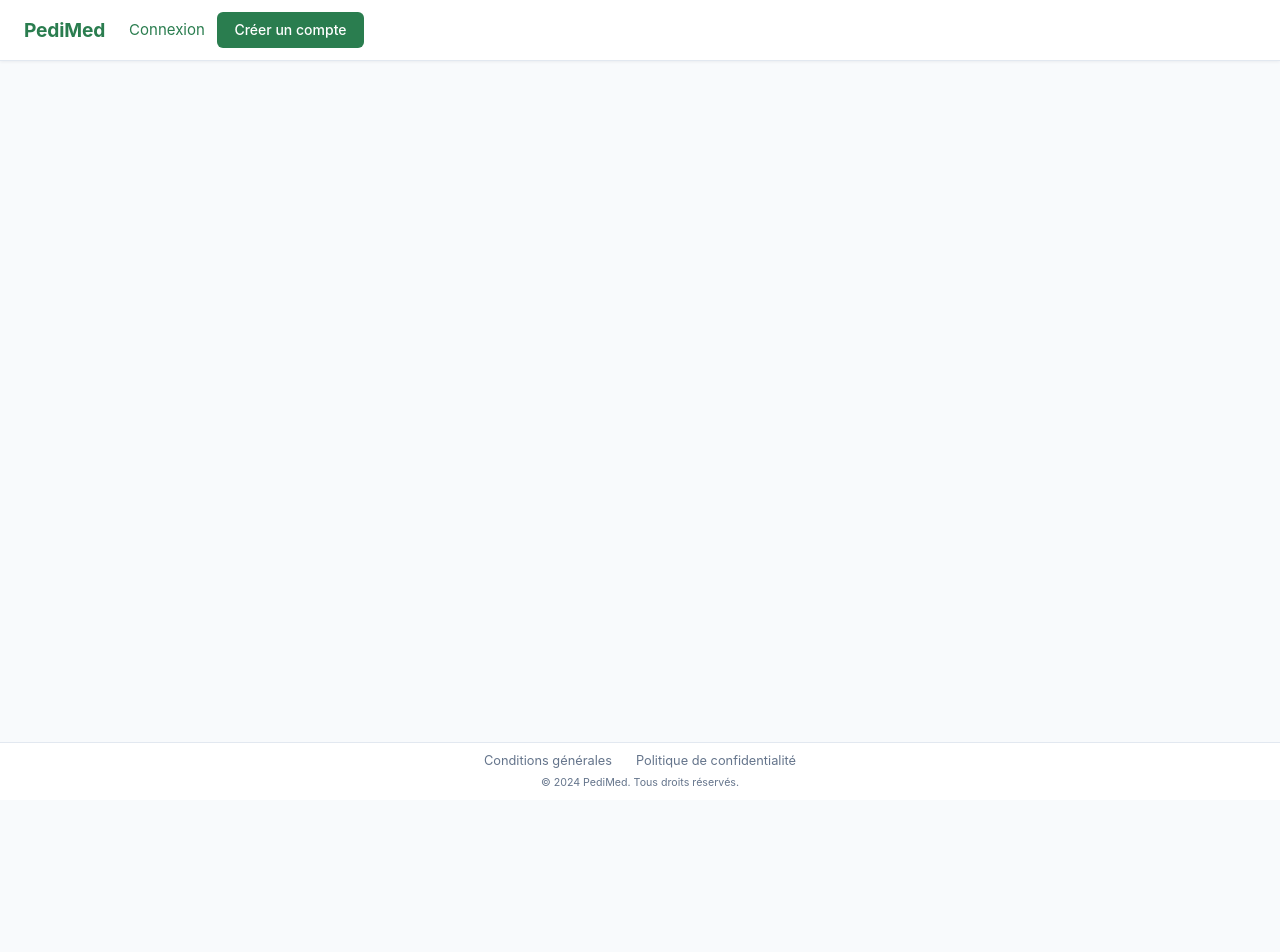
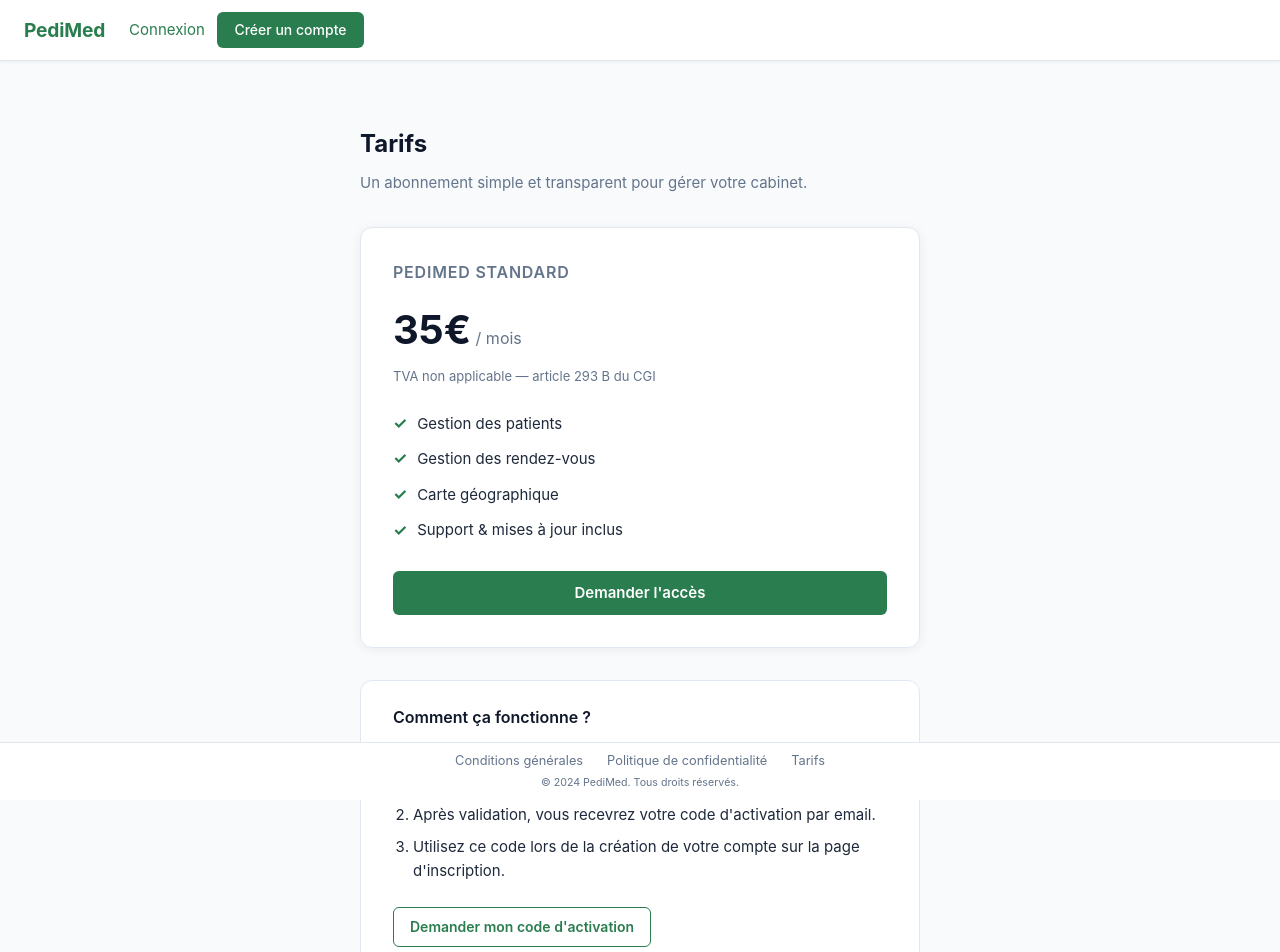
Before and after one commit to LJKhnor/peditrack_vue_2, a Vue app: page /pricing in a window 1280 px wide. Shown: the top 952 px of the page. Before the commit the page ends 800 px from the top, so only its background shows below. Built offline with nearby package versions, Linux system fonts and the light colour scheme; no server answers.

Commit message:
add pricing page

```diff
--- a/src/App.vue
+++ b/src/App.vue
@@ -11,6 +11,7 @@
     <p>
       <a href="/term_and_condition">Conditions générales</a>
       <a href="/privacy_policy">Politique de confidentialité</a>
+      <a href="/pricing">Tarifs</a>
     </p>
     <small>© 2024 PediMed. Tous droits réservés.</small>
   </footer>
--- a/src/router/index.ts
+++ b/src/router/index.ts
@@ -29,6 +29,11 @@
       path: '/privacy_policy',
       name: 'privacy_policy',
       component: () => import('../views/PrivacyPolicyView.vue')
+    },
+    {
+      path: '/pricing',
+      name: 'pricing',
+      component: () => import('../views/PricingView.vue')
     },
     {
       path: '/update',
--- /dev/null
+++ b/src/views/PricingView.vue
@@ -0,0 +1,212 @@
+<template>
+  <div class="pricing-page">
+    <h1>Tarifs</h1>
+    <p class="pricing-intro">Un abonnement simple et transparent pour gérer votre cabinet.</p>
+
+    <div class="pricing-card">
+      <div class="pricing-header">
+        <span class="pricing-name">PediMed Standard</span>
+        <div class="pricing-amount">
+          <span class="price">35€</span>
+          <span class="period">&nbsp;/ mois</span>
+        </div>
+        <p class="pricing-vat">TVA non applicable — article 293 B du CGI</p>
+      </div>
+
+      <ul class="pricing-features">
+        <li v-for="feature in features" :key="feature">
+          <span class="check">✓</span>
+          {{ feature }}
+        </li>
+      </ul>
+
+      <a
+        class="btn-cta"
+        href="mailto:joachim.lejeune.dev@gmail.com?subject=Demande%20d%27acc%C3%A8s%20PediMed&body=Bonjour%2C%0A%0AJe%20souhaite%20souscrire%20%C3%A0%20l%27abonnement%20PediMed%20Standard%20(35%E2%82%AC%2Fmois).%0A%0AMerci%20de%20m%27envoyer%20mon%20code%20d%27activation.%0A%0ACordialement"
+      >
+        Demander l'accès
+      </a>
+    </div>
+
+    <section class="pricing-howto">
+      <h2>Comment ça fonctionne ?</h2>
+      <ol>
+        <li>Envoyez une demande d'accès en cliquant sur le bouton ci-dessus.</li>
+        <li>Après validation, vous recevrez votre code d'activation par email.</li>
+        <li>Utilisez ce code lors de la création de votre compte sur la page d'inscription.</li>
+      </ol>
+      <a
+        class="btn-secondary"
+        href="mailto:joachim.lejeune.dev@gmail.com?subject=Demande%20d%27acc%C3%A8s%20PediMed&body=Bonjour%2C%0A%0AJe%20souhaite%20souscrire%20%C3%A0%20l%27abonnement%20PediMed%20Standard%20(35%E2%82%AC%2Fmois).%0A%0AMerci%20de%20m%27envoyer%20mon%20code%20d%27activation.%0A%0ACordialement"
+      >
+        Demander mon code d'activation
+      </a>
+    </section>
+  </div>
+</template>
+
+<script>
+export default {
+  name: 'PricingView',
+  setup() {
+    const features = [
+      'Gestion des patients',
+      'Gestion des rendez-vous',
+      'Carte géographique',
+      'Support & mises à jour inclus',
+    ]
+    return { features }
+  }
+}
+</script>
+
+<style scoped>
+.pricing-page {
+  max-width: 560px;
+  padding: 2rem 0;
+}
+
+h1 {
+  font-size: 1.5rem;
+  font-weight: 700;
+  color: var(--color-heading);
+  margin-bottom: 0.5rem;
+}
+
+.pricing-intro {
+  color: var(--color-text-secondary);
+  font-size: 0.9375rem;
+  margin-bottom: 2rem;
+}
+
+.pricing-card {
+  background: var(--color-surface);
+  border: 1px solid var(--color-border);
+  border-radius: 12px;
+  box-shadow: 0 2px 12px var(--color-shadow);
+  padding: 2rem;
+  margin-bottom: 2rem;
+}
+
+.pricing-header {
+  margin-bottom: 1.5rem;
+}
+
+.pricing-name {
+  font-size: 1rem;
+  font-weight: 600;
+  color: var(--color-text-secondary);
+  text-transform: uppercase;
+  letter-spacing: 0.05em;
+}
+
+.pricing-amount {
+  display: flex;
+  align-items: baseline;
+  margin-top: 0.75rem;
+}
+
+.price {
+  font-size: 2.5rem;
+  font-weight: 700;
+  color: var(--color-heading);
+}
+
+.period {
+  font-size: 1rem;
+  color: var(--color-text-secondary);
+}
+
+.pricing-vat {
+  font-size: 0.8125rem;
+  color: var(--color-text-secondary);
+  margin-top: 0.25rem;
+}
+
+.pricing-features {
+  list-style: none;
+  padding: 0;
+  margin: 0 0 1.75rem;
+  display: flex;
+  flex-direction: column;
+  gap: 0.625rem;
+}
+
+.pricing-features li {
+  display: flex;
+  align-items: center;
+  gap: 0.625rem;
+  font-size: 0.9375rem;
+  color: var(--color-text);
+}
+
+.check {
+  color: var(--color-theme);
+  font-weight: 700;
+  font-size: 1rem;
+}
+
+.btn-cta {
+  display: inline-block;
+  width: 100%;
+  text-align: center;
+  padding: 0.625rem 1.25rem;
+  background: var(--color-theme);
+  color: #fff;
+  border-radius: 6px;
+  font-size: 0.9375rem;
+  font-weight: 600;
+  text-decoration: none;
+  transition: opacity 0.2s;
+  box-sizing: border-box;
+}
+
+.btn-cta:hover {
+  opacity: 0.88;
+}
+
+.pricing-howto {
+  background: var(--color-surface);
+  border: 1px solid var(--color-border);
+  border-radius: 12px;
+  padding: 1.5rem 2rem;
+}
+
+.pricing-howto h2 {
+  font-size: 1rem;
+  font-weight: 600;
+  color: var(--color-heading);
+  margin-bottom: 1rem;
+}
+
+.pricing-howto ol {
+  padding-left: 1.25rem;
+  display: flex;
+  flex-direction: column;
+  gap: 0.5rem;
+  margin-bottom: 1.5rem;
+}
+
+.pricing-howto li {
+  font-size: 0.9375rem;
+  color: var(--color-text);
+  line-height: 1.6;
+}
+
+.btn-secondary {
+  display: inline-block;
+  padding: 0.5rem 1rem;
+  border: 1px solid var(--color-theme);
+  color: var(--color-theme);
+  border-radius: 6px;
+  font-size: 0.875rem;
+  font-weight: 600;
+  text-decoration: none;
+  transition: background 0.2s, color 0.2s;
+}
+
+.btn-secondary:hover {
+  background: var(--color-theme);
+  color: #fff;
+}
+</style>
--- a/src/views/RegisterView.vue
+++ b/src/views/RegisterView.vue
@@ -61,6 +61,9 @@
       <p class="register-footer">
         Pas encore de clé ? Faites-en la demande par
         <a href="mailto:joachim.lejeune.dev@gmail.com?subject=Demande%20de%20clé%20d'activation pour Pedimed.">mail</a>.
+      </p>
+      <p class="register-footer">
+        Découvrez notre <a href="/pricing">offre tarifaire</a>.
       </p>
     </div>
   </div>
```
